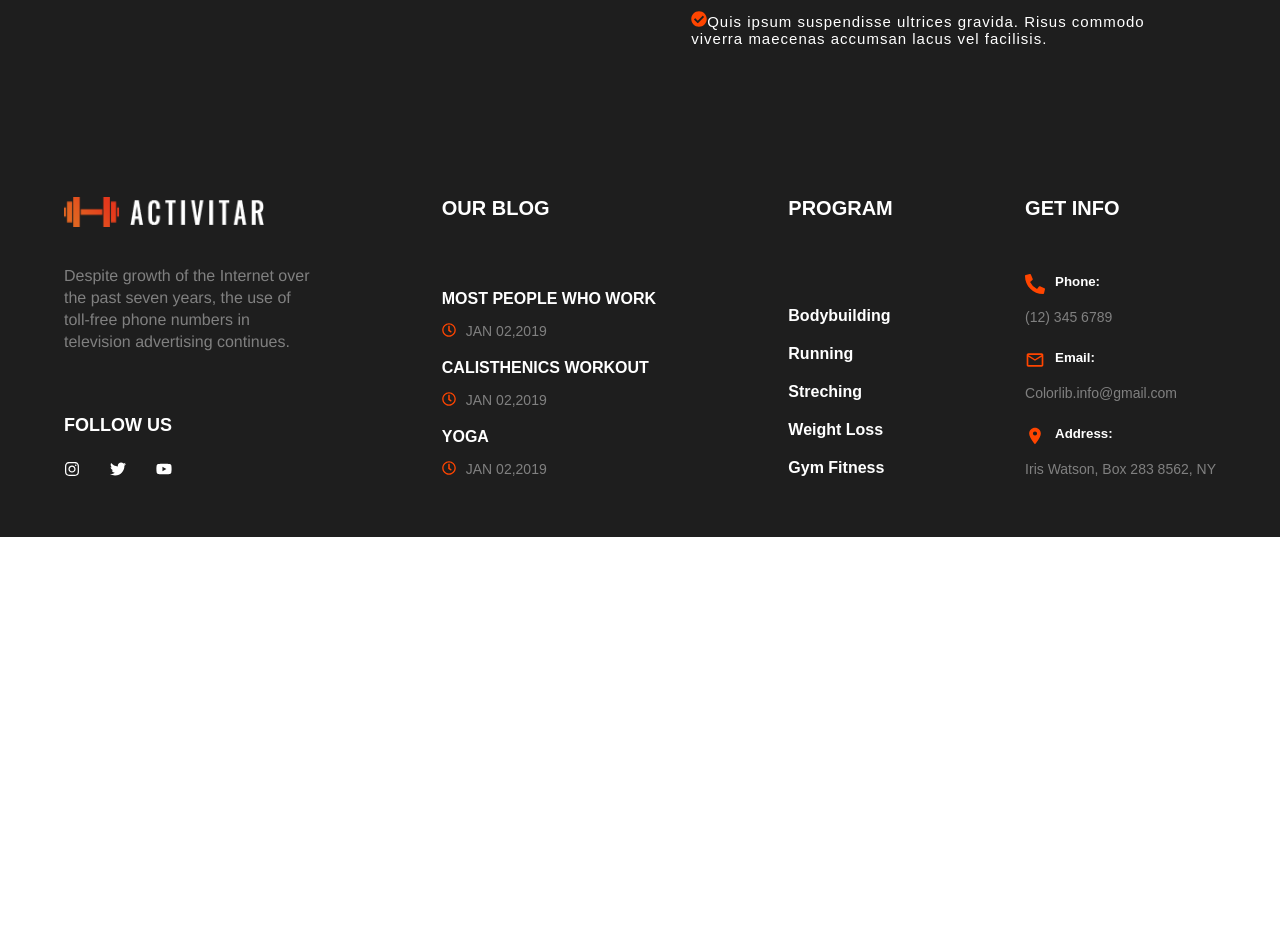
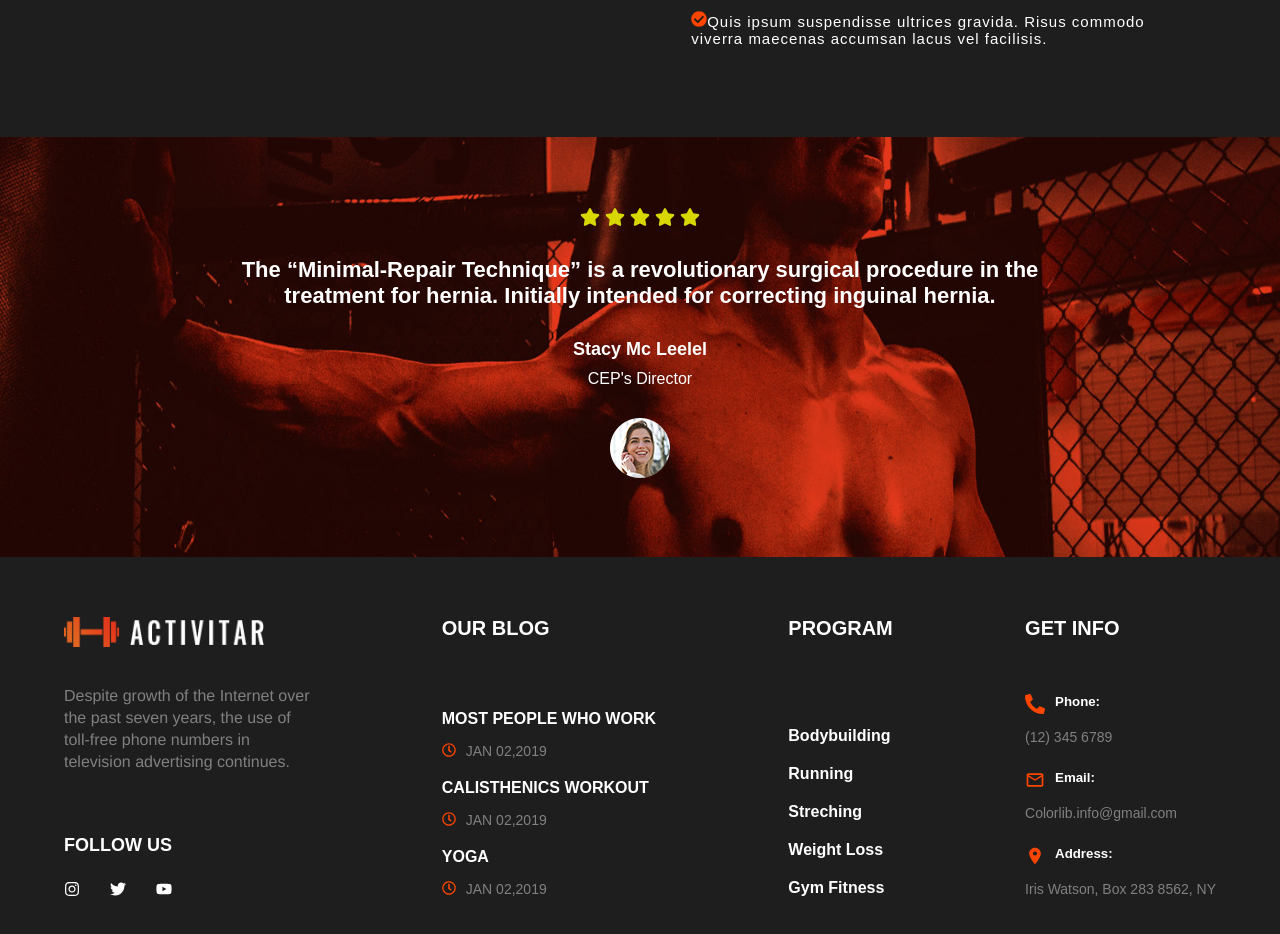
Before and after one commit to OqtayHasanli/FinalProject, a React (Vite) app in the folder frontend/: page /about in a window 1280 px wide. Shown: the part 1402-2336 px from the top of the page. Before the commit the page ends 1939 px from the top, so only its background shows below. Built offline with nearby package versions, Linux system fonts and the light colour scheme.

Commit message:
added one section

```diff
--- a/frontend/src/layout/navbar/Navbar.jsx
+++ b/frontend/src/layout/navbar/Navbar.jsx
@@ -18,7 +18,7 @@ const Navbar = () => {
         <img className='navbarimage' src={logo} alt="Logo" />
         <ul className='navbarul'>
           <Link className='linknav' to={"home"}> <li className='navlist'>Home</li></Link>
-          <Link className='linknav' to={"about"}> <li className='navlist'>About</li></Link>
+          <Link className='linknav' to={"about"}> <li className='navlist'>About Us</li></Link>
           <li className='navlist'>Gallery</li>
           <li className='navlist'>Contacts</li>
           <Link className='linknav' to={"shop"}> <li className='navlist'>Shop</li></Link>
--- a/frontend/src/pages/about/Aboutpage.jsx
+++ b/frontend/src/pages/about/Aboutpage.jsx
@@ -1,12 +1,14 @@
 import React from 'react'
 import Hero from './components/hero/Hero'
 import Whoweare from './components/WhoWeAre/Whoweare'
+import Comment from './components/comment/Comment'
 
 const Aboutpage = () => {
   return (
    <>
    <Hero/>
    <Whoweare/>
+   <Comment/>
    </>
   )
 }
--- /dev/null
+++ b/frontend/src/pages/about/components/comment/Comment.jsx
@@ -0,0 +1,33 @@
+import React from 'react'
+import "./comment.scss"
+import photo1 from './images/testimonial-bg.jpg'
+import { FaStar } from "react-icons/fa";
+import photo2 from './images/author-pic.png'
+
+const Comment = () => {
+    return (
+        <div className='maincomment'>
+            <img className='background' src={photo1} alt="" />
+            <div className='container'>
+                <div className='stars'>
+                    <FaStar className='star' /> <FaStar className='star' /> <FaStar className='star' /> <FaStar className='star' /> <FaStar className='star' />
+                </div>
+                <h4>
+                    The “Minimal-Repair Technique” is a revolutionary surgical procedure in the treatment
+                    for hernia. Initially intended for correcting inguinal hernia.
+                </h4>
+                <div className='bottomside'>
+                    <h5>
+                        Stacy Mc Leelel
+                    </h5>
+                    <p>
+                        CEP's Director
+                    </p>
+                    <img src={photo2} alt="" />
+                </div>
+            </div>
+        </div>
+    )
+}
+
+export default Comment
--- /dev/null
+++ b/frontend/src/pages/about/components/comment/comment.scss
@@ -0,0 +1,205 @@
+.maincomment {
+    position: relative;
+    height: 420px;
+
+    .background {
+        position: absolute;
+        width: 100%;
+        height: 100%;
+        top: 0px;
+        z-index: -1;
+    }
+
+    .container {
+        margin: 0 auto;
+        width: 70%;
+        display: flex;
+        align-items: center;
+        justify-content: center;
+        flex-direction: column;
+        gap: 30px;
+        padding-top: 70px;
+
+        .stars {
+            display: flex;
+            gap: 5px;
+
+            .star {
+                color: rgb(216, 216, 0);
+                font-size: 20px;
+            }
+        }
+
+        h4 {
+            font-family: Arial, Helvetica, sans-serif;
+            color: white;
+            font-size: 22px;
+            text-align: center;
+        }
+
+        .bottomside {
+            display: flex;
+            flex-direction: column;
+            gap: 10px;
+            align-items: center;
+            justify-content: center;
+            h5 {
+                font-family: Arial, Helvetica, sans-serif;
+                color: white;
+                font-size: 18px;
+                text-align: center;
+            }
+            p{
+                font-family: Arial, Helvetica, sans-serif;
+                color: white;
+                font-size: 16px;
+                text-align: center;
+            }
+            img{
+                margin-top: 20px;
+                width: 60px;
+                height: 60px;
+            }
+        }
+    }
+}
+
+@media only screen and (max-width: 600px) {
+
+    .maincomment {
+        position: relative;
+        height: 420px;
+
+        .background {
+            position: absolute;
+            width: 100%;
+            height: 100%;
+            top: 0px;
+            z-index: -1;
+        }
+
+        .container {
+            margin: 0 auto;
+            width: 70%;
+            display: flex;
+            align-items: center;
+            justify-content: center;
+            flex-direction: column;
+            gap: 30px;
+            padding-top: 70px;
+
+            .stars {
+                display: flex;
+                gap: 5px;
+
+                .star {
+                    color: rgb(216, 216, 0);
+                    font-size: 20px;
+                }
+            }
+
+            h4 {
+                font-family: Arial, Helvetica, sans-serif;
+                color: white;
+                font-size: 18px;
+                text-align: center;
+            }
+
+            .bottomside {
+                display: flex;
+                flex-direction: column;
+                gap: 10px;
+                align-items: center;
+                justify-content: center;
+                h5 {
+                    font-family: Arial, Helvetica, sans-serif;
+                    color: white;
+                    font-size: 16px;
+                    text-align: center;
+                }
+                p{
+                    font-family: Arial, Helvetica, sans-serif;
+                    color: white;
+                    font-size: 14px;
+                    text-align: center;
+                }
+                img{
+                    margin-top: 20px;
+                    width: 60px;
+                    height: 60px;
+                }
+            }
+        }
+    }
+
+}
+
+@media only screen and (max-width: 400px) {
+
+    .maincomment {
+        position: relative;
+        height: 420px;
+
+        .background {
+            position: absolute;
+            width: 100%;
+            height: 100%;
+            top: 0px;
+            z-index: -1;
+        }
+
+        .container {
+            margin: 0 auto;
+            width: 70%;
+            display: flex;
+            align-items: center;
+            justify-content: center;
+            flex-direction: column;
+            gap: 30px;
+            padding-top: 70px;
+
+            .stars {
+                display: flex;
+                gap: 5px;
+
+                .star {
+                    color: rgb(216, 216, 0);
+                    font-size: 20px;
+                }
+            }
+
+            h4 {
+                font-family: Arial, Helvetica, sans-serif;
+                color: white;
+                font-size: 16px;
+                text-align: center;
+            }
+
+            .bottomside {
+                display: flex;
+                flex-direction: column;
+                gap: 10px;
+                align-items: center;
+                justify-content: center;
+                h5 {
+                    font-family: Arial, Helvetica, sans-serif;
+                    color: white;
+                    font-size: 14px;
+                    text-align: center;
+                }
+                p{
+                    font-family: Arial, Helvetica, sans-serif;
+                    color: white;
+                    font-size: 12px;
+                    text-align: center;
+                }
+                img{
+                    margin-top: 20px;
+                    width: 60px;
+                    height: 60px;
+                }
+            }
+        }
+    }
+
+}
```
Also changed, not shown: frontend/src/pages/about/components/comment/images/author-pic.png (added), frontend/src/pages/about/components/comment/images/testimonial-bg.jpg (added).
